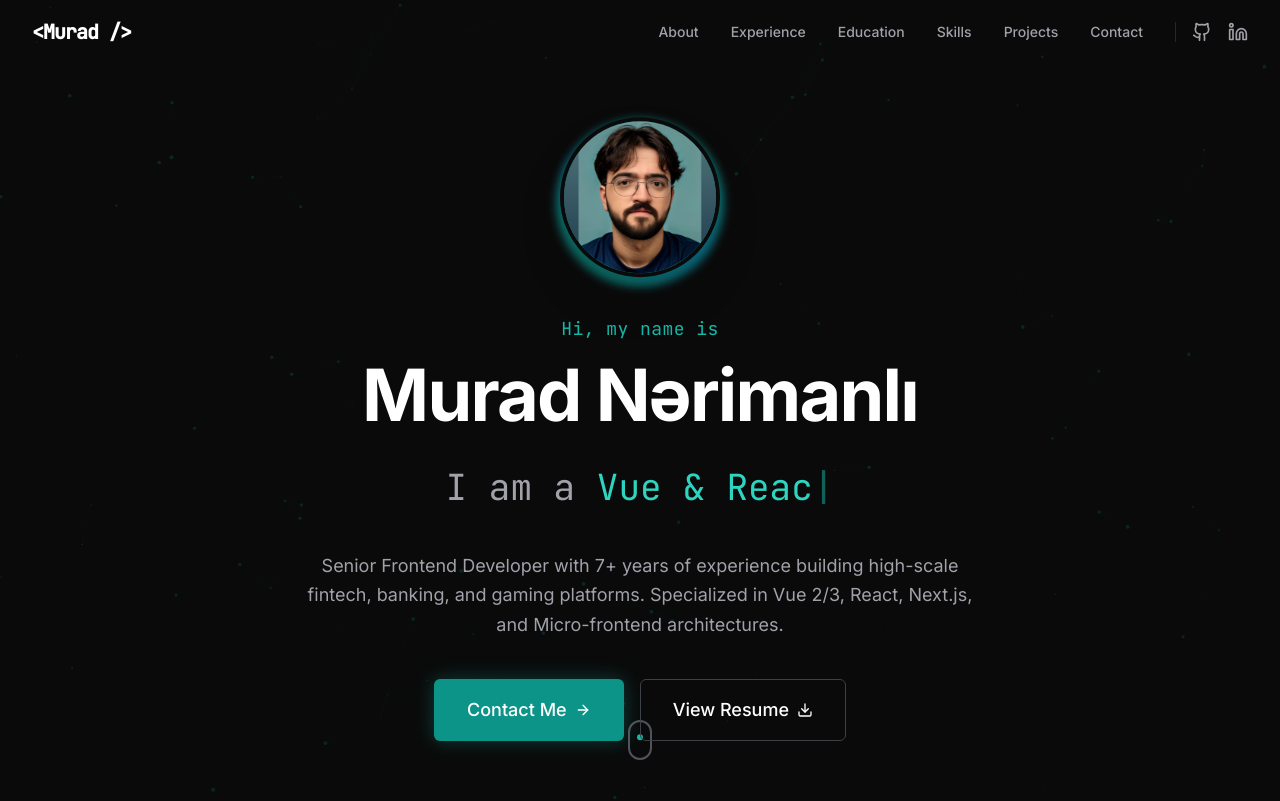
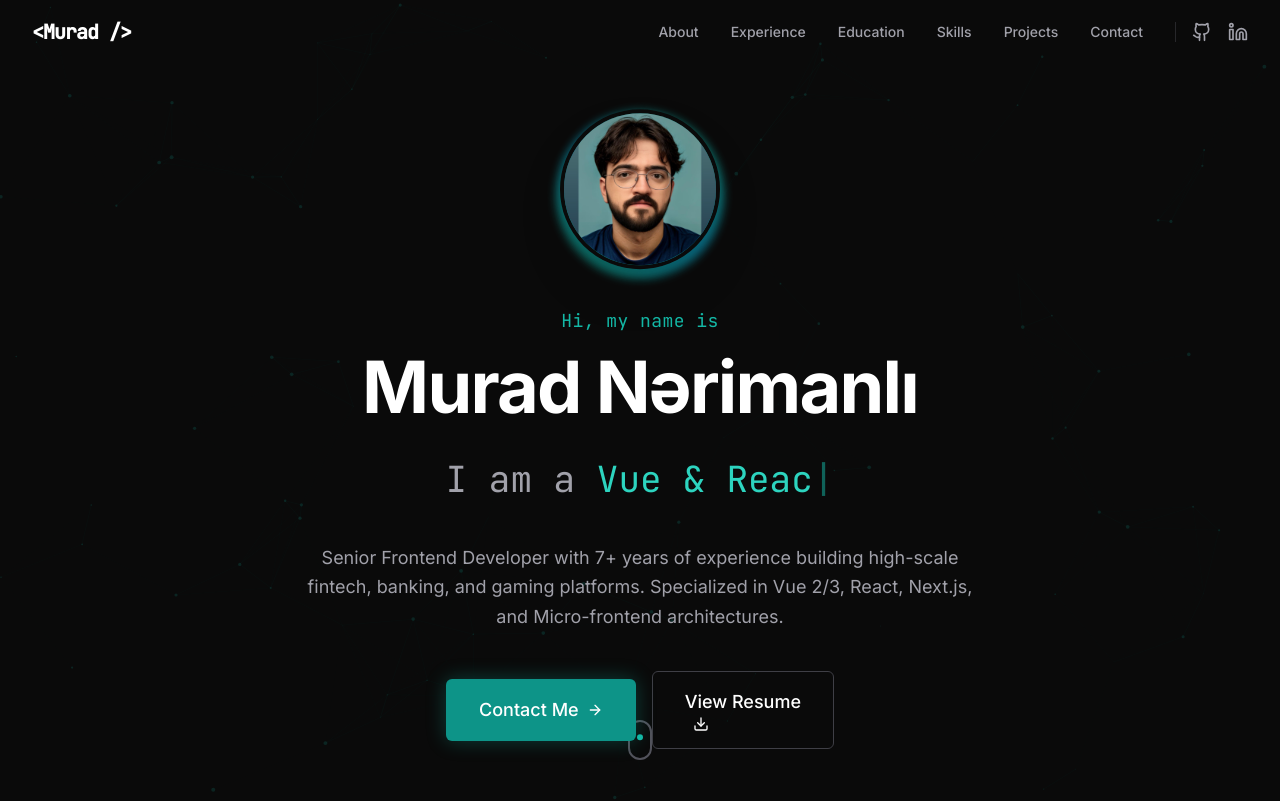
Before and after one commit to murad-narimanli/LinkedIn-Profile-Website, a React (Vite) app: page / in a window 1280 px wide. Shown: the top 801 px of the page. Built offline with nearby package versions, Linux system fonts and the light colour scheme.

Commit message:
Cv Link added

```diff
--- a/src/components/HeroSection.tsx
+++ b/src/components/HeroSection.tsx
@@ -223,8 +223,10 @@ export function HeroSection() {
               </span>
             </Button>
             <Button variant="outline" size="lg" className="group">
-              View Resume
-              <Download className="ml-2 w-4 h-4 group-hover:translate-y-1 transition-transform" />
+              <a href="https://flowcv.com/resume/se42ekgcm4ld" target="_blank">
+                 View Resume
+                <Download className="ml-2 w-4 h-4 group-hover:translate-y-1 transition-transform" />
+              </a>
             </Button>
           </motion.div>
         </motion.div>
```
